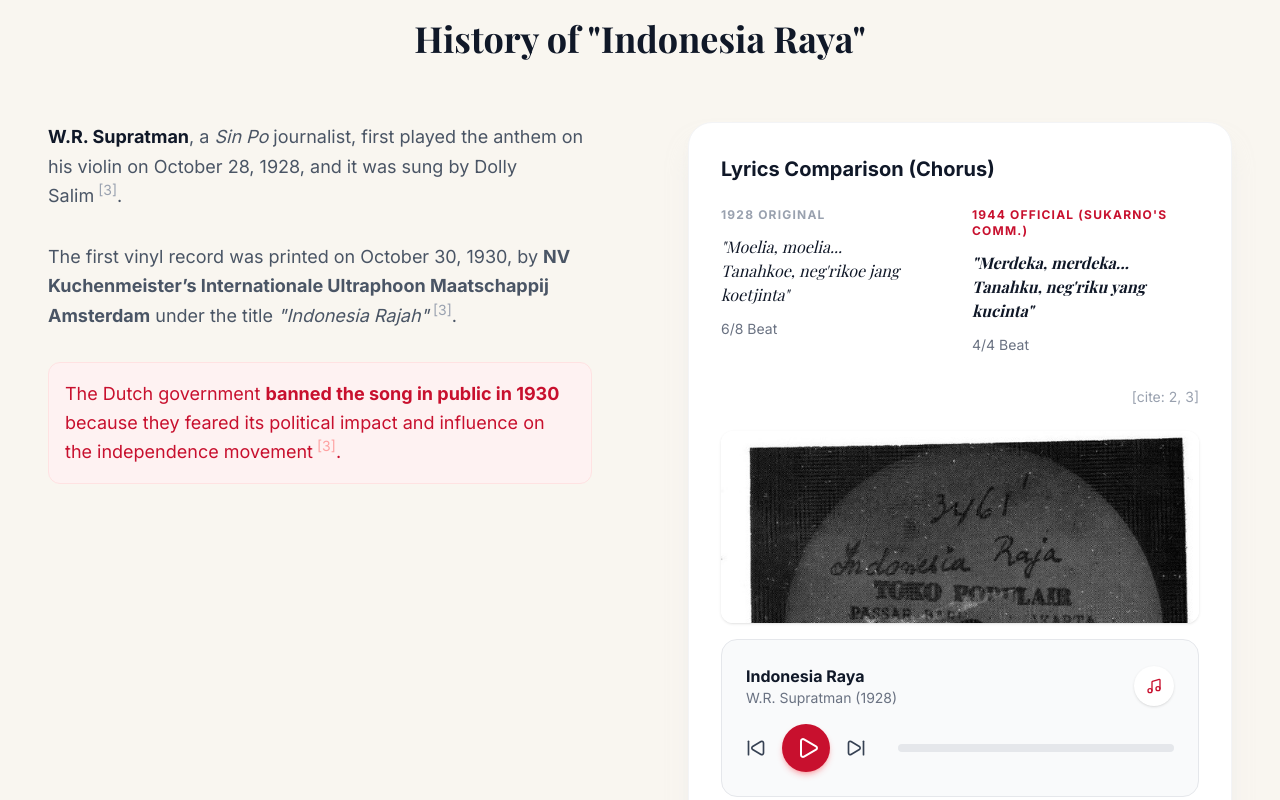
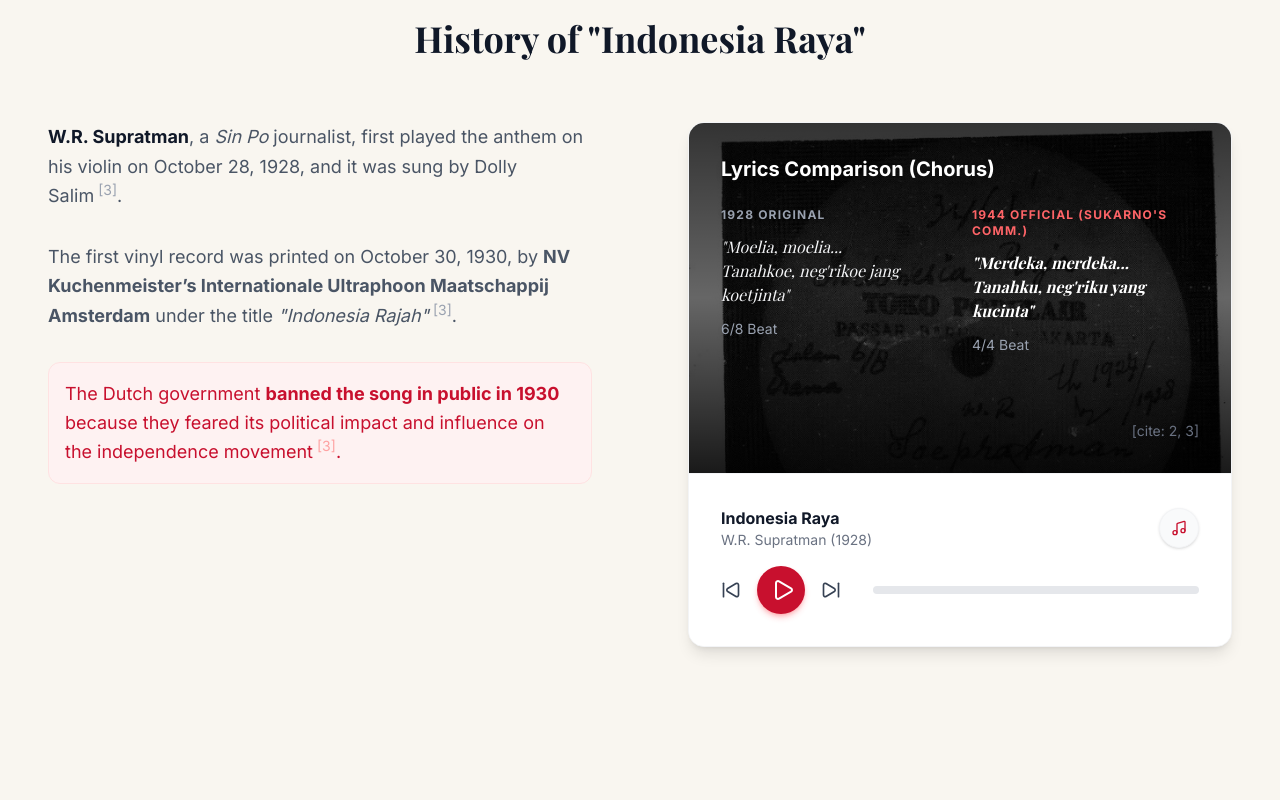
Before and after one commit to Randraaa/PPKN, a Next.js app: page / in a window 1280 px wide. Shown: the part 4440-5240 px from the top of the page. Built offline with nearby package versions, Linux system fonts and the light colour scheme; a web font is replaced by a local one.

Commit message:
style: redesign Lyrics Comparison card with image overlay and gradient

```diff
--- a/app/page.tsx
+++ b/app/page.tsx
@@ -362,33 +362,36 @@ const AnthemSection = () => {
           </FadeIn>
         </div>
 
-        <FadeIn delay={0.4} className="bg-white rounded-3xl p-8 shadow-xl shadow-gray-200/50 border border-gray-100 flex flex-col justify-between">
-          <div>
-            <h3 className="font-bold text-gray-900 mb-6 text-xl">Lyrics Comparison (Chorus)</h3>
-            <div className="grid grid-cols-2 gap-6 mb-8">
-              <div className="space-y-3">
-                <span className="text-xs font-bold text-gray-400 uppercase tracking-widest block">1928 Original</span>
-                <p className="font-serif text-gray-900 italic">"Moelia, moelia...<br/>Tanahkoe, neg'rikoe jang koetjinta"</p>
-                <span className="text-sm text-gray-500 block mt-2">6/8 Beat</span>
-              </div>
-              <div className="space-y-3">
-                <span className="text-xs font-bold text-[#C8102E] uppercase tracking-widest block">1944 Official (Sukarno's Comm.)</span>
-                <p className="font-serif text-gray-900 font-bold italic">"Merdeka, merdeka...<br/>Tanahku, neg'riku yang kucinta"</p>
-                <span className="text-sm text-gray-500 block mt-2">4/4 Beat</span>
-              </div>
-            </div>
-            <p className="text-sm text-gray-400 text-right w-full block mb-6">[cite: 2, 3]</p>
-          </div>
-
-          <div className="flex flex-col gap-4 mt-auto">
+        <FadeIn delay={0.4} className="bg-white rounded-2xl shadow-lg border border-gray-100 flex flex-col justify-between overflow-hidden relative">
+          {/* Background Image Area (Image Overlay with Gradient) */}
+          <div className="relative flex-1 flex flex-col justify-end min-h-[350px]">
             <img
               src="/images/sinpo-score.jpg"
               alt="Sin Po Original Score"
-              className="w-full h-32 md:h-48 object-cover object-top rounded-xl shadow-sm grayscale hover:grayscale-0 transition-all duration-300"
+              className="absolute inset-0 w-full h-full object-cover object-top grayscale hover:grayscale-0 transition-all duration-500"
             />
+            <div className="absolute inset-0 bg-gradient-to-b from-black/80 via-black/60 to-black/90 pointer-events-none"></div>
+
+            <div className="relative z-10 p-8 h-full flex flex-col">
+              <h3 className="font-bold text-white mb-6 text-xl drop-shadow-md">Lyrics Comparison (Chorus)</h3>
+              <div className="grid grid-cols-2 gap-6 mb-8 flex-1">
+                <div className="space-y-3">
+                  <span className="text-xs font-bold text-gray-400 uppercase tracking-widest block drop-shadow">1928 Original</span>
+                  <p className="font-serif text-gray-100 italic drop-shadow-sm">"Moelia, moelia...<br/>Tanahkoe, neg'rikoe jang koetjinta"</p>
+                  <span className="text-sm text-gray-400 block mt-2 drop-shadow">6/8 Beat</span>
+                </div>
+                <div className="space-y-3">
+                  <span className="text-xs font-bold text-red-400 uppercase tracking-widest block drop-shadow">1944 Official (Sukarno's Comm.)</span>
+                  <p className="font-serif text-white font-bold italic drop-shadow-sm">"Merdeka, merdeka...<br/>Tanahku, neg'riku yang kucinta"</p>
+                  <span className="text-sm text-gray-400 block mt-2 drop-shadow">4/4 Beat</span>
+                </div>
+              </div>
+              <p className="text-sm text-gray-500 text-right w-full block drop-shadow">[cite: 2, 3]</p>
+            </div>
+          </div>
 
           {/* Working Audio Player Component */}
-            <div className="bg-gray-50 rounded-2xl p-6 border border-gray-200 relative">
+          <div className="bg-white p-6 md:p-8 relative z-20 border-t border-gray-100">
             <audio
               ref={audioRef}
               src="/indonesia-raya.mp3"
@@ -400,7 +403,7 @@ const AnthemSection = () => {
                 <p className="font-bold text-gray-900">Indonesia Raya</p>
                 <p className="text-sm text-gray-500">W.R. Supratman (1928)</p>
               </div>
-              <div className="w-10 h-10 rounded-full bg-white flex items-center justify-center shadow-sm text-[#C8102E]">
+              <div className="w-10 h-10 rounded-full bg-gray-50 flex items-center justify-center shadow-sm text-[#C8102E] border border-gray-100">
                 <Music size={16} />
               </div>
             </div>
@@ -442,7 +445,6 @@ const AnthemSection = () => {
                     className="h-full bg-[#C8102E] transition-all duration-150 ease-out"
                     style={{ width: `${progress}%` }}
                   ></div>
-                </div>
                 </div>
               </div>
             </div>
```
Lines whose indentation alone changed are shown as unchanged.
